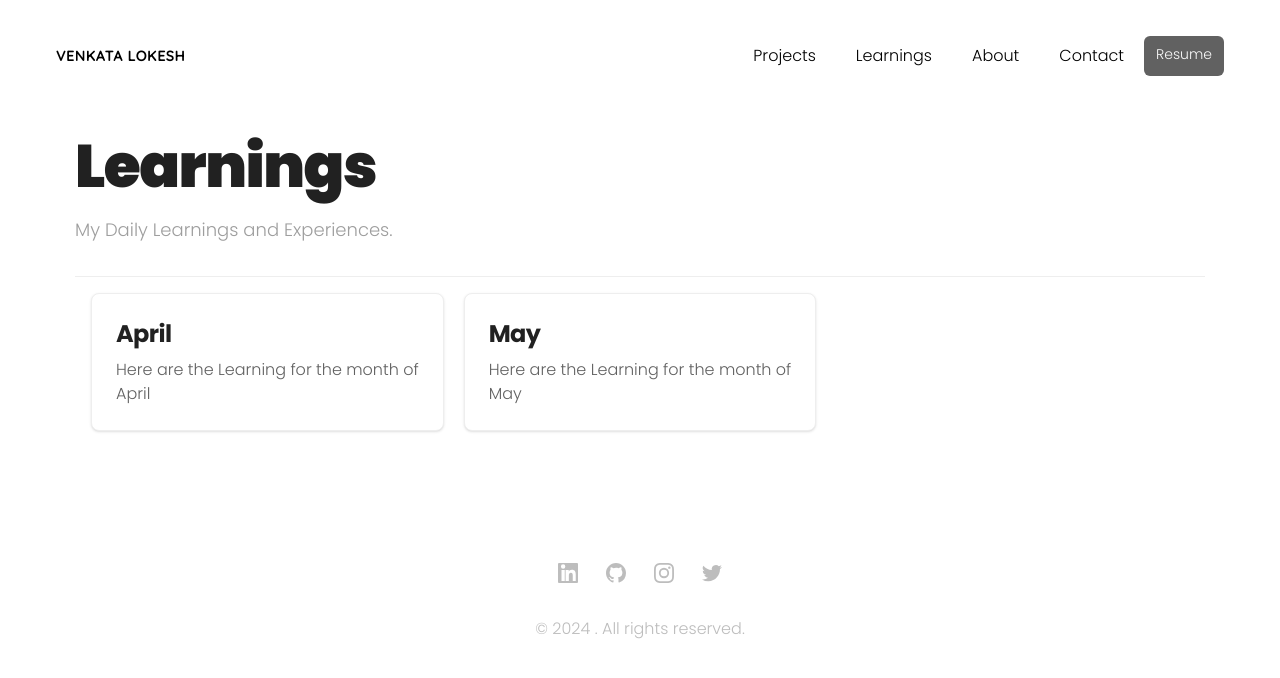
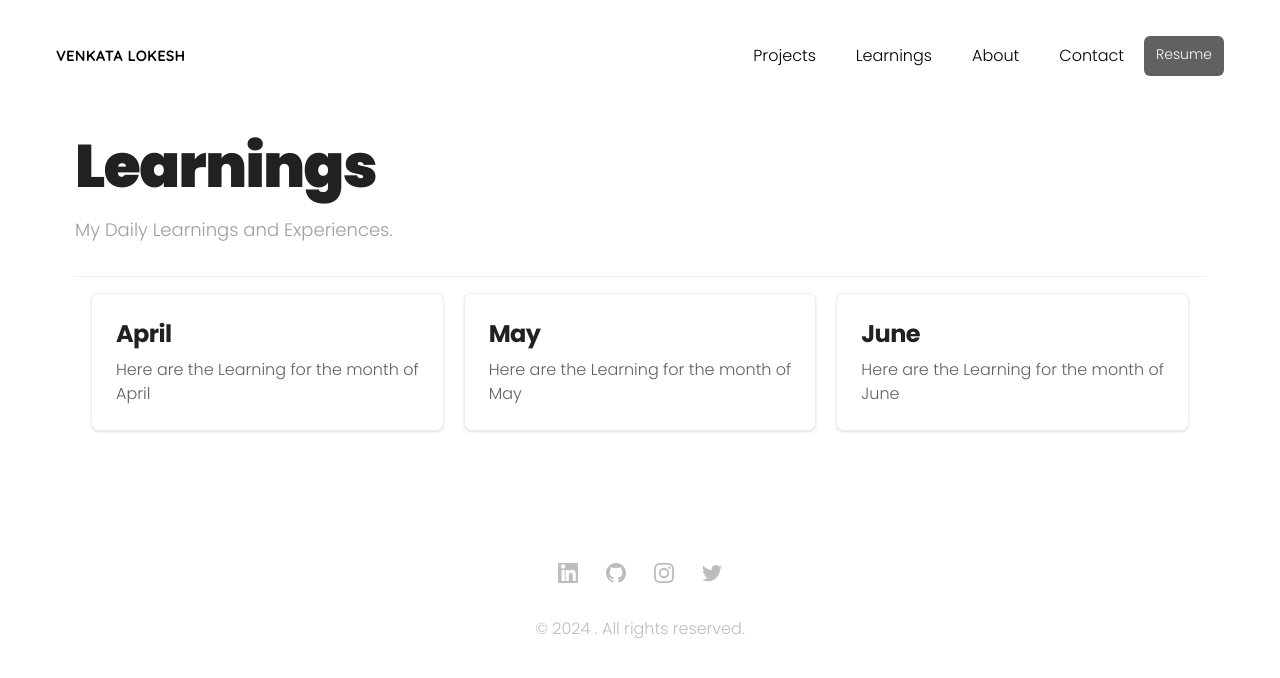
Before and after one commit to vlokesh08/Portfolio, a React (Create React App) app: page /learnings in a window 1280 px wide. Shown: the top 678 px of the page. Built offline with nearby package versions, Linux system fonts and the light colour scheme.

Commit message:
added daily learnings

```diff
--- a/src/components/pages/learnings/posts.js
+++ b/src/components/pages/learnings/posts.js
@@ -64,6 +64,38 @@ const posts = {
       tags:["LeetCode","Project","Naukri","Redis"]
     }
 
+  ],
+  "June" : [
+    {
+      date: "01-06-2024",
+      summary: "Solved the daily Challenge on LeetCode, Changes in PortFolio , got to contribute to one of the open source project Medium App aiming at backend and applied for jobs on Naukri",
+      tags: ["LeetCode","Project","Naukri","Redis"]
+    },
+    {
+      date: "02-06-2024",
+      summary: "Made some changes in the Openesource Project FiguringOut.life and applied for jobs on Naukri",
+      tags: ["Project","Naukri"]
+    },
+    {
+      date: "03-06-2024",
+      summary: "Started a new Projects and started learning Hono and CloudFlare Workers ",
+      tags: ["Project","Hono","CloudFlare Workers"]
+    },
+    {
+      date: "04-06-2024",
+      summary : "Gone through more Docs on the Hono and CloudFlare Workers and solved some problems on LeetCode and CSES",
+      tags: ["LeetCode","CSES","Hono","CloudFlare Workers"]
+    },
+    {
+      date : "08-06-2024",
+      summary: "This was my birthday and spent time with family and friends went to temple and had a great time",
+      tags: ["Birthday"]
+    },
+    {
+      date: "09-06-2024",
+      summary : "Started learning Bit Manipulation and solved some problems on LeetCode and CSES",
+      tags: ["LeetCode","CSES","Bit Manipulation"]
+    }
   ]
 
 
```
